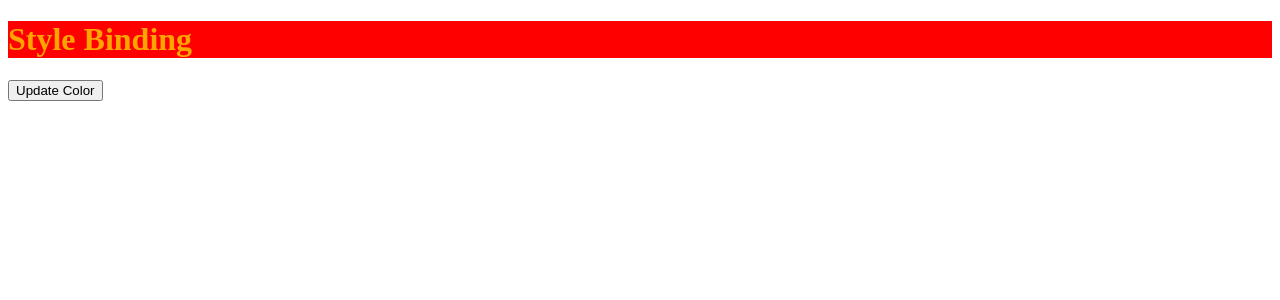
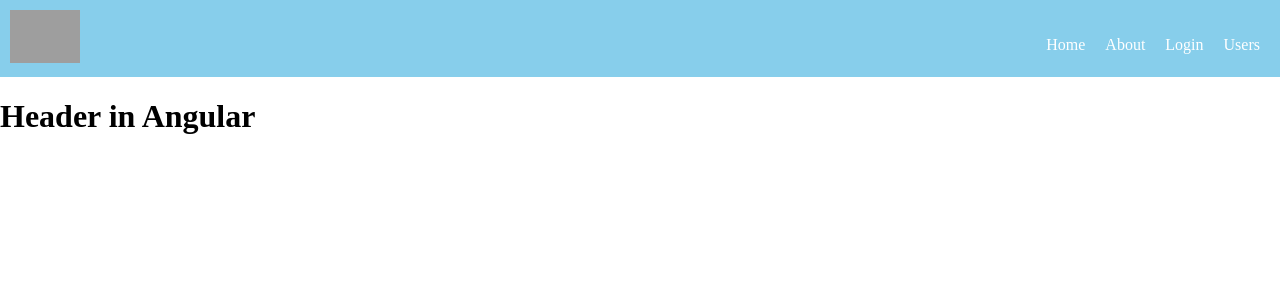
Before and after one commit to anil-sidhu/angular-12, an Angular app: page / in a window 1280 px wide. Shown: the top 300 px of the page. Built offline with nearby package versions, Linux system fonts and the light colour scheme; grey boxes are pictures that could not be loaded.

Commit message:
done with header

```diff
--- a/src/app/app.component.html
+++ b/src/app/app.component.html
@@ -1,2 +1,2 @@
-<h1 [style.color]="color" [style.backgroundColor]="bgColor"> {{ title }}</h1>
-<button  (click)="updateColor()">Update Color</button>
+<app-header></app-header>
+<h1> {{ title }}</h1>
--- a/src/app/app.component.ts
+++ b/src/app/app.component.ts
@@ -6,12 +6,5 @@
   styleUrls: ['./app.component.css'],
 })
 export class AppComponent {
-  title = 'Style Binding';
-  color="orange";
-  bgColor="red";
-  updateColor()
-  {
-    this.color="skyblue";
-    this.bgColor="blue"
-  }
+  title = 'Header in Angular';
 }
--- a/src/app/app.module.ts
+++ b/src/app/app.module.ts
@@ -2,10 +2,12 @@
 import { BrowserModule } from '@angular/platform-browser';
 
 import { AppComponent } from './app.component';
+import { HeaderComponent } from './header/header.component';
 
 @NgModule({
   declarations: [
-    AppComponent
+    AppComponent,
+    HeaderComponent
   ],
   imports: [
     BrowserModule
--- /dev/null
+++ b/src/app/header/header.component.css
@@ -0,0 +1,24 @@
+nav{
+    background-color: skyblue;
+    padding: 10px;
+}
+nav img{
+    width: 70px;
+}
+
+nav ul{
+    float: right;
+    list-style-type: none;
+}
+
+ul li
+{
+    display: inline-block;
+    padding: 10px;
+}
+
+li a{
+    color: #fff;
+    text-decoration: none;
+    cursor: pointer;
+}
--- /dev/null
+++ b/src/app/header/header.component.html
@@ -0,0 +1,10 @@
+<nav>
+    <img src="https://angular.io/assets/images/logos/angularjs/AngularJS-Shield.svg" alt="">
+<ul>
+    <li><a href="#">Home</a></li>
+    <li><a href="#">About</a></li>
+    <li><a href="#">Login</a></li>
+    <li><a href="#">Users</a></li>
+
+</ul>
+</nav>
--- /dev/null
+++ b/src/app/header/header.component.ts
@@ -0,0 +1,15 @@
+import { Component, OnInit } from '@angular/core';
+
+@Component({
+  selector: 'app-header',
+  templateUrl: './header.component.html',
+  styleUrls: ['./header.component.css']
+})
+export class HeaderComponent implements OnInit {
+
+  constructor() { }
+
+  ngOnInit(): void {
+  }
+
+}
--- a/src/styles.css
+++ b/src/styles.css
@@ -1 +1,4 @@
 /* You can add global styles to this file, and also import other style files */
+body{
+    margin: 0px;
+}
```
Also changed, not shown: 1 other file (tests, documents, lock files or other folders).
